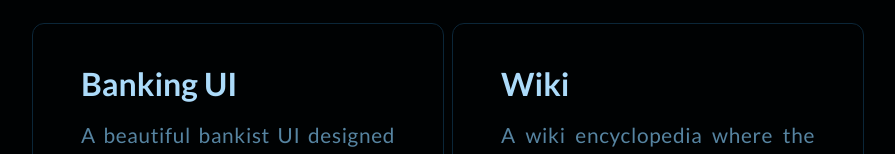
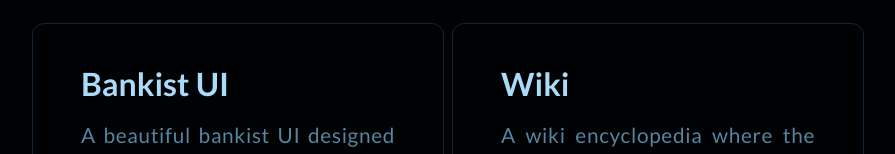
Before and after one commit to Thanos-M11/thanosdev, a React (Vite) app: page /projects in a window 1280 px wide. Shown: the part 871-1025 px from the top of the page, without its empty margins (192-1087 px from the left). Built offline with nearby package versions, Linux system fonts and the light colour scheme.

Commit message:
update data-projects.js with github links

```diff
--- a/src/components/ProjectSummary.jsx
+++ b/src/components/ProjectSummary.jsx
@@ -41,8 +41,7 @@ function ProjectSummary({ title, description, github, url }) {
     <Project>
       <Title>{title}</Title>
       <Description>{description}</Description>
-      {github ||
-        (url && (
+
       <SummaryFooter>
         {github && (
           <FooterLink>
@@ -60,7 +59,6 @@ function ProjectSummary({ title, description, github, url }) {
           </FooterLink>
         )}
       </SummaryFooter>
-        ))}
     </Project>
   );
 }
--- a/src/data/data-projects.js
+++ b/src/data/data-projects.js
@@ -6,7 +6,7 @@ export const projects = [
     description:
       "An ordering pizza online application where the user selects from a menu items with the ability to add the items on a cart, change their quantity and place the order with or without priority",
     mainTechnology: "React",
-    github: "",
+    github: "https://github.com/Thanos-M11/react-pizza",
     url: "",
     features: [
       "simple application: users can order one or more pizas from a menu",
@@ -119,7 +119,7 @@ export const projects = [
     description:
       "A room booking application where users are hotel employees with the ability to check in and out guests through a dashboard with statistics and metrics.",
     mainTechnology: "React",
-    github: "",
+    github: "https://github.com/Thanos-M11/the-wild-oasis",
     url: "https://mountain-glamping.netlify.app/",
     features: [
       "authentication: the user needs to log in to perform tasks • the user can change its name and password and upload an avatar",
@@ -261,7 +261,7 @@ export const projects = [
     description:
       "A simple React quiz with 15 questions, a progress bar and a score.",
     mainTechnology: "React",
-    github: "",
+    github: "https://github.com/Thanos-M11/react-quiz",
     url: "https://react-quiz-20.netlify.app/",
     features: [
       "progress bar",
@@ -334,7 +334,7 @@ export const projects = [
     description:
       "An application where you can search for over 1.000.000 recipes and bookmark the ones that you like most.",
     mainTechnology: "Pure JavaScript",
-    github: "",
+    github: "https://github.com/Thanos-M11/forkify-thanosmk",
     url: "https://forkify-thanosmk.netlify.app/",
     features: [
       "search: the user enters an igredient or a recipe into a search input element.",
@@ -405,11 +405,11 @@ export const projects = [
   {
     id: "PJ004",
     show: true,
-    title: "Banking UI",
+    title: "Bankist UI",
     description:
       "A beautiful bankist UI designed as a single page application (SPA) with smooth transitions written in pure javascript.",
     mainTechnology: "Pure JavaScript",
-    github: "",
+    github: "https://github.com/Thanos-M11/bankist-ui",
     url: "https://banking-ui.netlify.app/",
 
     features: [
@@ -473,7 +473,7 @@ export const projects = [
     description:
       "A wiki encyclopedia where the user enters a page using markdown syntax and the markdown is converted to HTML.",
     mainTechnology: "Python",
-    github: "",
+    github: "https://github.com/Thanos-M11/time_series_to_pdf",
     url: "",
     features: [
       "Entry Page: renders a page that displays the contents of that entry.",
```
Lines whose indentation alone changed are shown as unchanged.
